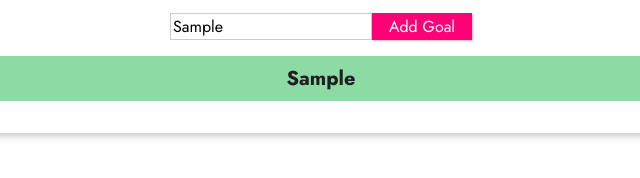
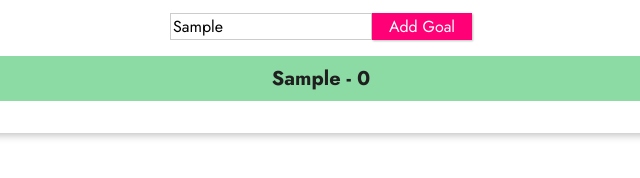
Before and after one commit to adetiamarhadi/udemy-vue-04, a plain HTML site: page index.html in a window 1280 px wide. Both pictures are taken after typing "Sample" into the empty fields and a click on the button "Add Goal". Shown: the part 286-464 px from the top of the page, 319-959 px from the left. Drawn offline with nearby package versions, Linux system fonts and the light colour scheme.

Commit message:
Diving Deeper Into v-for

```diff
--- a/index.html
+++ b/index.html
@@ -22,7 +22,9 @@
       <button @click="addGoal">Add Goal</button>
       <p v-if="goals.length === 0">No goals have been added yet - please start adding some!</p>
       <ul v-else>
-        <li v-for="goal in goals">{{ goal }}</li>
+        <li v-for="(goal, index) in goals">{{ goal }} - {{ index }}</li>
+        <!-- <li v-for="x in 10">{{ x }}</li> -->
+        <!-- <li v-for="(key, value, index) in {name: 'adet', age: 22}">{{ key }} - {{ value }} - {{ index }}</li> -->
       </ul>
     </section>
   </body>
```
